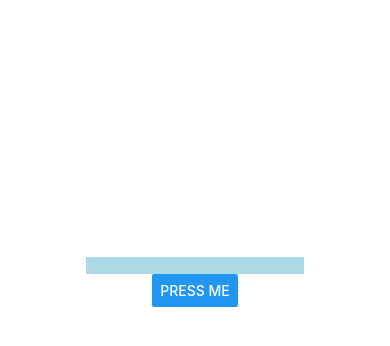
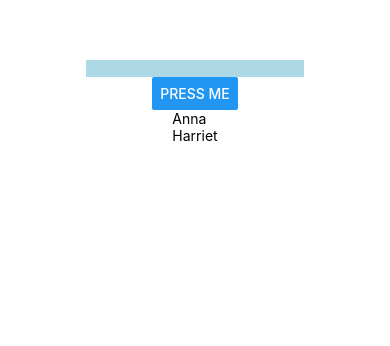
Before and after one commit to mitanuriel/Notebook, a React Native app: screen / in a window 390 px wide. Shown: the part 140-486 px from the top of the page. Built offline with nearby package versions, Linux system fonts and the light colour scheme.

Commit message:
Added FlatList functionality, and initial list items

```diff
--- a/App.js
+++ b/App.js
@@ -1,10 +1,12 @@
 import { StatusBar } from 'expo-status-bar';
 import { useState } from 'react';
-import { StyleSheet, Button, View, TextInput } from 'react-native';
+import { StyleSheet,FlatList, Button, View, TextInput, Text } from 'react-native';
 
 export default function App() {
 
   const [text, setText] = useState('')//gotta survive the rerendering, hook as a reigniting mechanism
+
+  const notes = [{key:1, name: "Anna"}, {key:2, name: "Harriet"}]
 
   function buttonHandler(){
     alert("you types:" + text)
@@ -13,6 +15,10 @@ export default function App() {
     <View style={styles.container}>
       <TextInput style={styles.textInput} onChangeText={(txt) => setText(txt)}/>
       <Button title='Press me' onPress={buttonHandler}></Button>
+      <FlatList
+        data={notes}
+        renderItem={(note) => <Text>{note.item.name}</Text>}
+      />
       <StatusBar style="auto" />
     </View>
   );
@@ -24,6 +30,7 @@ const styles = StyleSheet.create({
     backgroundColor: '#fff',
     alignItems: 'center',
     justifyContent: 'center',
+    marginTop:200
   },
   textInput:{
     backgroundColor: 'lightblue',
```
